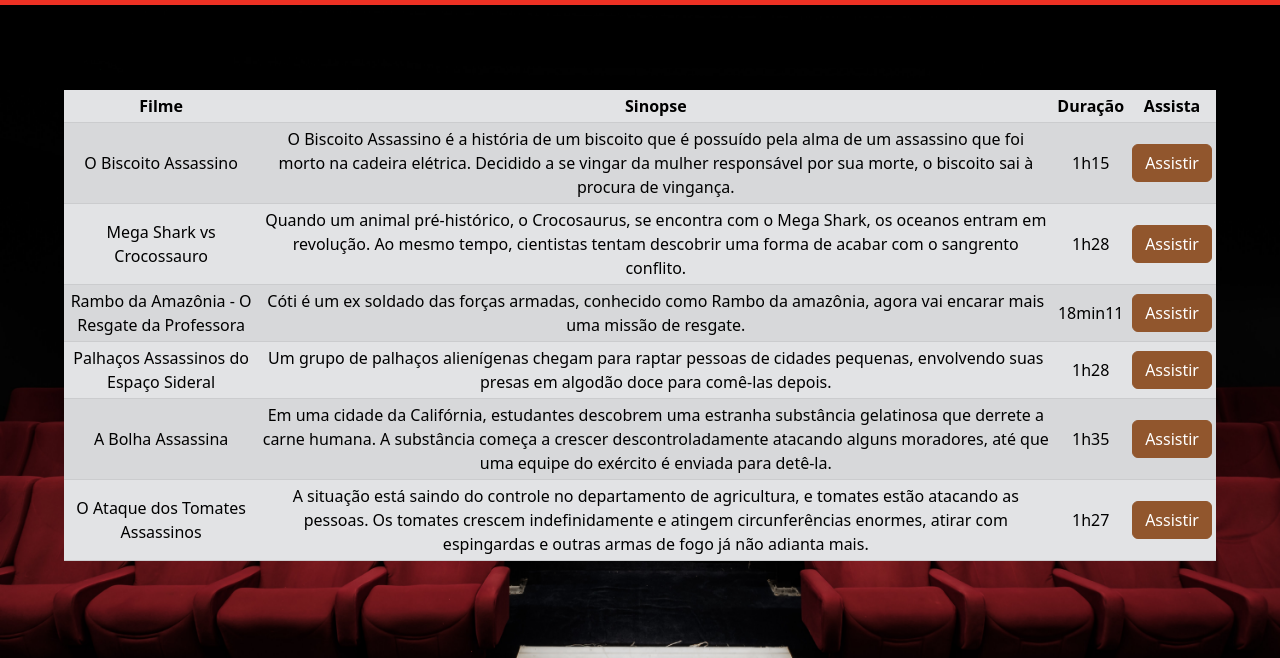
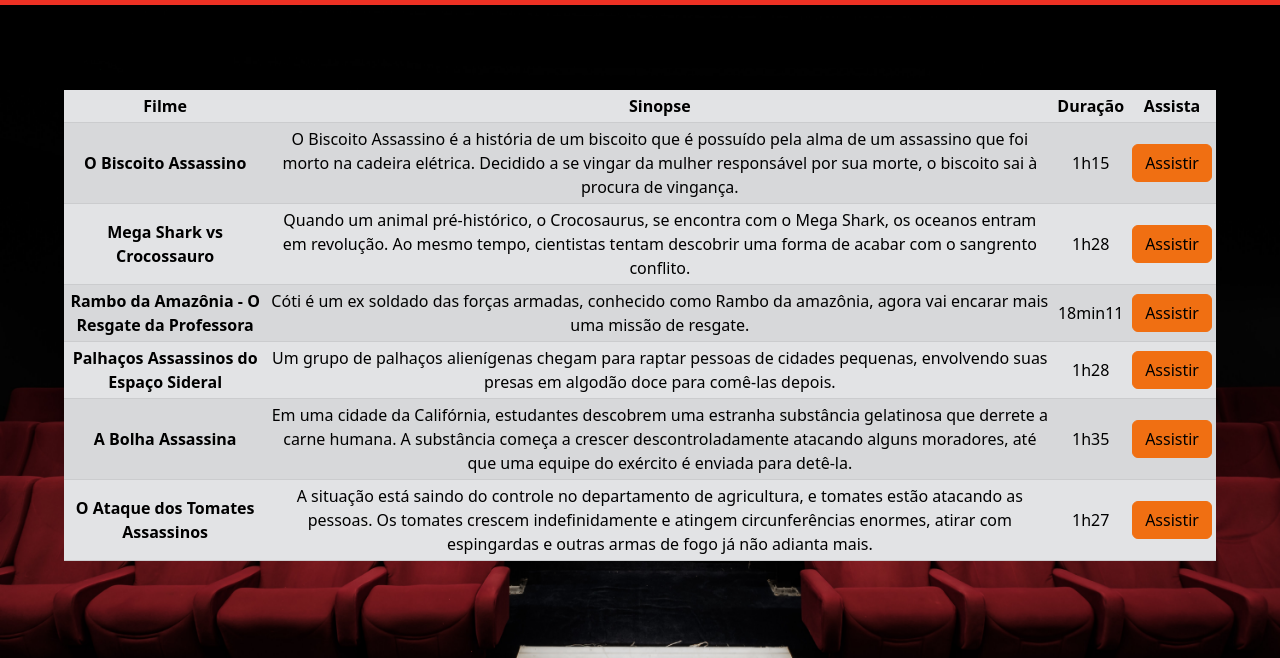
Before and after one commit to marcoshenke/atividade3-front-end, a website: page src/pages/listfilms.html in a window 1280 px wide. Shown: the part 81-739 px from the top of the page. Drawn offline with nearby package versions, Linux system fonts and the light colour scheme.

Commit message:
correção do caminho do main scss

```diff
--- a/assets/css/app.css
+++ b/assets/css/app.css
@@ -1,11 +1,3 @@
-:root {
---poop-brown: #91562dff;
---red-pigment: #ed3124ff;
---dark-jungle-green: #0d160bff;
---french-lilac: #785589ff;
---silver: #c1c1c1ff;
-}
-
 .img-logo {
     width: 5rem;
 }
--- a/assets/css/main.scss
+++ b/assets/css/main.scss
@@ -11,15 +11,15 @@
 
 
 $theme-colors: (
-  'primary':    #91562dff,
+  'primary':    rgb(240, 111, 18),
   'secondary':  #ed3124ff,
   'success':    #0d160bff,
-  'info':       #785589ff,
+  'info':       rgb(190, 127, 221),
   'warning':    #c1c1c1ff,
 
 );
 
-@import "/node_modules/bootstrap/scss/bootstrap"
+@import "../../node_modules/bootstrap/scss/bootstrap"
 
 // @import "node_modules/bootstrap/scss/bootstrap";
 
--- a/src/pages/listfilms.html
+++ b/src/pages/listfilms.html
@@ -44,6 +44,7 @@
         </div>
       </nav>
     </header>
+
     <main class="d-flex flex-column justify-content-center align-items-center">
       <table class="table table-secondary table-striped table-hover table-sm w-90 align-middle text-center animate__animated animate__fadeInLeft">
         <thead>
@@ -57,37 +58,37 @@
         </thead>
         <tbody>
           <tr>
-            <td scope="row">O Biscoito Assassino</td>
+            <th scope="row">O Biscoito Assassino</th>
             <td>O Biscoito Assassino é a história de um biscoito que é possuído pela alma de um assassino que foi morto na cadeira elétrica. Decidido a se vingar da mulher responsável por sua morte, o biscoito sai à procura de vingança.</td>
             <td>1h15</td>
             <td><a href="https://www.youtube.com/watch?time_continue=2&v=w_LOCHcunlI&embeds_euri=http%3A%2F%2F127.0.0.1%3A5500%2F&source_ve_path=MTM5MTE3LDEzOTExNw&feature=emb_logo" target="_blank" class="btn btn-primary" id="o-bicoisto-assassino">Assistir</a></td>
           </tr>
           <tr>
-            <td scope="row">Mega Shark vs Crocossauro</td>
+            <th scope="row">Mega Shark vs Crocossauro</th>
             <td>Quando um animal pré-histórico, o Crocosaurus, se encontra com o Mega Shark, os oceanos entram em revolução. Ao mesmo tempo, cientistas tentam descobrir uma forma de acabar com o sangrento conflito.</td>
             <td>1h28</td>
             <td><a href="https://youtu.be/WPsNVUUkYF0" target="_blank" class="btn btn-primary">Assistir</a></td>
           </tr>
           <tr>
-            <td scope="row">Rambo da Amazônia - O Resgate da Professora</td>
+            <th scope="row">Rambo da Amazônia - O Resgate da Professora</th>
             <td>Cóti é um ex soldado das forças armadas, conhecido como Rambo da amazônia, agora vai encarar mais uma missão de resgate.</td>
             <td>18min11</td>
             <td><a href="https://youtu.be/PINGZndsOEw" target="_blank"  class="btn btn-primary">Assistir</a></td>
           </tr>
           <tr>
-            <td scope="row">Palhaços Assassinos do Espaço Sideral</td>
+            <th scope="row">Palhaços Assassinos do Espaço Sideral</th>
             <td>Um grupo de palhaços alienígenas chegam para raptar pessoas de cidades pequenas, envolvendo suas presas em algodão doce para comê-las depois.</td>
             <td>1h28</td>
             <td><a href="https://m.facebook.com/groups/488286001273236/posts/3619225284845943/" target="_blank" class="btn btn-primary">Assistir</a></td>
           </tr>
           <tr>
-            <td scope="row">A Bolha Assassina</td>
+            <th scope="row">A Bolha Assassina</th>
             <td>Em uma cidade da Califórnia, estudantes descobrem uma estranha substância gelatinosa que derrete a carne humana. A substância começa a crescer descontroladamente atacando alguns moradores, até que uma equipe do exército é enviada para detê-la.</td>
             <td>1h35</td>
             <td><a href="https://youtu.be/sh3qKKAS6i8" target="_blank" class="btn btn-primary">Assistir</a></td>
           </tr>
           <tr>
-            <td scope="row">O Ataque dos Tomates Assassinos</td>
+            <th scope="row">O Ataque dos Tomates Assassinos</th>
             <td>A situação está saindo do controle no departamento de agricultura, e tomates estão atacando as pessoas. Os tomates crescem indefinidamente e atingem circunferências enormes, atirar com espingardas e outras armas de fogo já não adianta mais.</td>
             <td>1h27</td>
             <td><a href="https://youtu.be/_0m0CoB1nAY" target="_blank" class="btn btn-primary">Assistir</a></td>
@@ -95,10 +96,8 @@
 
         </tbody>
       </table>
+    </main>
 
-
-
-    </main>
     <footer>
       <nav class="navbar navbar-expand-lg bg-secondary align-content-start p-0">
         <div class="container-fluid">
```
Also changed, not shown: src/index.html (+0 -1 lines), src/pages/register.html (+4 -6 lines), assets/css/main.css.
